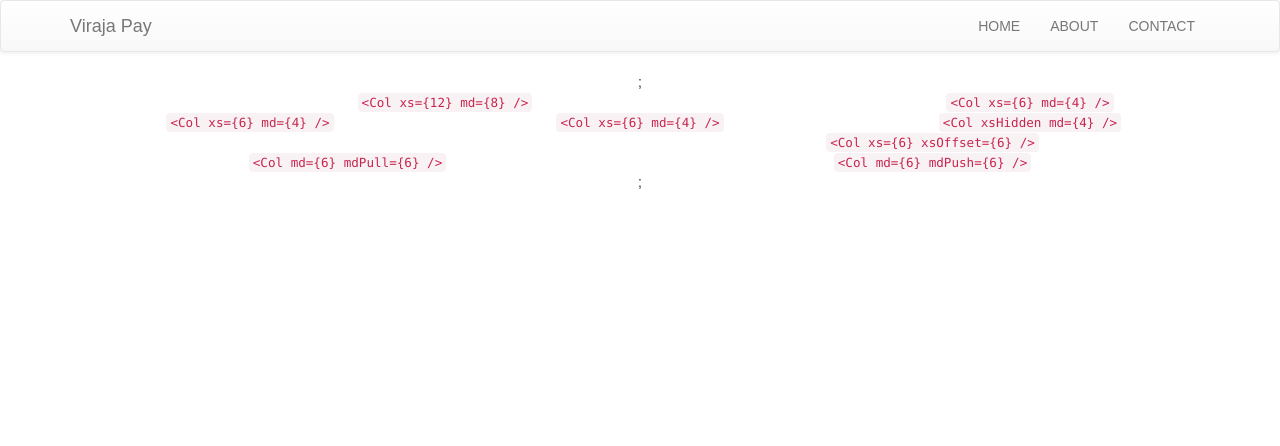
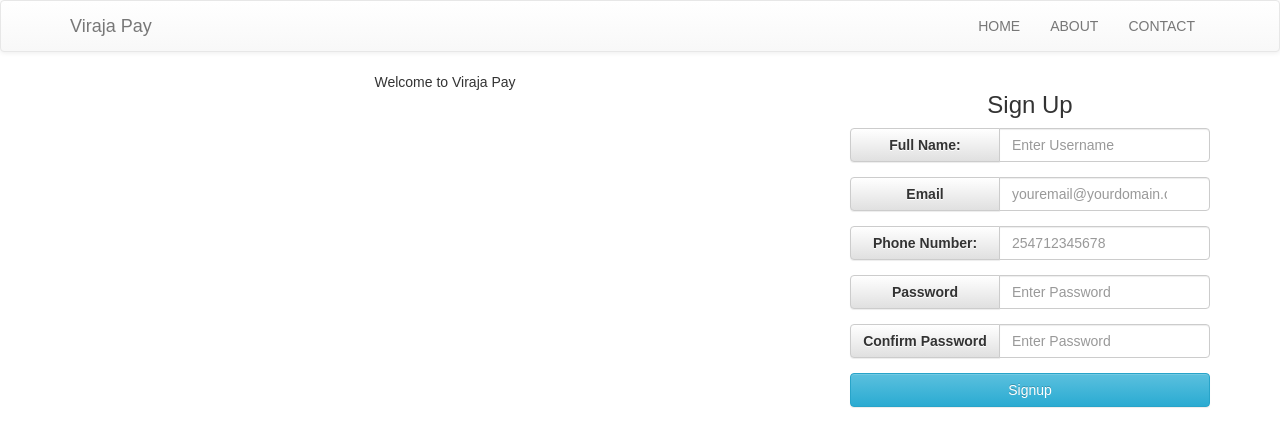
Before and after one commit to viraja-pay/viraja-frontend-react, a React (Create React App) app: page / in a window 1280 px wide. Shown: the top 446 px of the page. Built offline with nearby package versions, Linux system fonts and the light colour scheme.

Commit message:
[Feature] Add Registration Form

```diff
--- a/src/Layout.js
+++ b/src/Layout.js
@@ -1,6 +1,7 @@
 import React, { Component } from 'react';
 import './App.css';
 import { Grid, Row, Col } from 'react-bootstrap';
+import RegistrationForm from './RegistrationForm.js'
 
 class Layout extends Component {
   render() {
@@ -9,40 +10,14 @@
         <Grid>
           <Row className="show-grid">
             <Col xs={12} md={8}>
-              <code>&lt;{'Col xs={12} md={8}'} /&gt;</code>
+              Welcome to Viraja Pay
             </Col>
             <Col xs={6} md={4}>
-              <code>&lt;{'Col xs={6} md={4}'} /&gt;</code>
+              <RegistrationForm>
+              </RegistrationForm>
             </Col>
           </Row>
-
-          <Row className="show-grid">
-            <Col xs={6} md={4}>
-              <code>&lt;{'Col xs={6} md={4}'} /&gt;</code>
-            </Col>
-            <Col xs={6} md={4}>
-              <code>&lt;{'Col xs={6} md={4}'} /&gt;</code>
-            </Col>
-            <Col xsHidden md={4}>
-              <code>&lt;{'Col xsHidden md={4}'} /&gt;</code>
-            </Col>
-          </Row>
-
-          <Row className="show-grid">
-            <Col xs={6} xsOffset={6}>
-              <code>&lt;{'Col xs={6} xsOffset={6}'} /&gt;</code>
-            </Col>
-          </Row>
-
-          <Row className="show-grid">
-            <Col md={6} mdPush={6}>
-              <code>&lt;{'Col md={6} mdPush={6}'} /&gt;</code>
-            </Col>
-            <Col md={6} mdPull={6}>
-              <code>&lt;{'Col md={6} mdPull={6}'} /&gt;</code>
-            </Col>
-          </Row>
-        </Grid>;
+        </Grid>
       </div>
     );
   }
--- a/src/NavBar.js
+++ b/src/NavBar.js
@@ -26,7 +26,7 @@
       </NavItem>
             </Nav>
           </Navbar.Collapse>
-        </Navbar>;
+        </Navbar>
       </div>
     );
   }
--- /dev/null
+++ b/src/RegistrationForm.js
@@ -0,0 +1,210 @@
+import React, { Component } from 'react'
+import {
+  FormGroup, InputGroup, Button, FormControl,
+  ControlLabel, HelpBlock, ButtonToolbar,
+  ButtonGroup
+} from 'react-bootstrap'
+
+
+
+class RegistrationForm extends Component {
+  constructor() {
+    super();
+    this.state = {
+      password: '',
+      check_pass: '',
+    }
+  }
+
+  getValidationState() {
+    const length = this.state.password.length;
+    if (length > 9) return ['success', null];
+    else if (length > 5)
+      return ['warning', '- You\'re almost there. (min: 10 chars)'];
+    else if (length > 0)
+      return ['error', '- Password is too short. (min: 10 chars)'];
+    else return [null, null]
+  }
+
+  handlePasswordChange(e) {
+    this.setState({ password: e.target.value });
+  }
+
+  checkPasswordMatch() {
+    if (this.getValidationState()[0] === 'success' &&
+      this.state.check_pass.length > 0
+    ) {
+      if (this.state.check_pass === this.state.password) {
+        return ['success', null];
+      } else {
+        return ['error', '- Passwords don\'t match.'];
+      }
+    } else {
+      return [null, null];
+    }
+  }
+
+  handleCheckPassState(e) {
+    this.setState({ check_pass: e.target.value });
+  }
+
+  registerUser(event) {
+    const credentials = {
+      email: this.refs.email.value,
+      password: this.refs.pass.value,
+    };
+    this.props.onRegister(credentials);
+    event.preventDefault();
+  }
+
+  registrationError() {
+    if (this.props.registrationError) {
+      return (
+        <HelpBlock>
+          Oops! Something's not right.
+          <span>{this.props.registrationError}</span>
+        </HelpBlock>
+      );
+    } else {
+      return null;
+    }
+  }
+  showError() {
+    if (this.props.registrationError) {
+      return "error";
+    } else {
+      return null;
+    }
+  }
+
+  render() {
+    const labelBtnStyle = {
+      width: 150,
+      maxHeight: 34,
+    }
+    const signUpBtnStyle = {
+      width: 360,
+      maxHeight: 34,
+    }
+    return (
+      <form onSubmit={this.registerUser.bind(this)}>
+        <h3> Sign Up </h3>
+        <FormGroup validationState={this.showError()}>
+          {this.registrationError()}
+          <FormGroup>
+            <InputGroup>
+              <InputGroup.Button>
+                <Button style={labelBtnStyle}>
+                  <ControlLabel>Full Name:</ControlLabel>
+                </Button>
+              </InputGroup.Button>
+              <input className="form-control"
+                type="text"
+                placeholder="Enter Username"
+                required
+              />
+            </InputGroup>
+          </FormGroup>
+          <FormGroup>
+            <InputGroup>
+              <InputGroup.Button>
+                <Button style={labelBtnStyle}>
+                  <ControlLabel>Email</ControlLabel>
+                </Button>
+              </InputGroup.Button>
+              <input className="form-control"
+                type="email"
+                placeholder="youremail@yourdomain.com"
+                required
+                ref="email"
+              />
+            </InputGroup>
+          </FormGroup>
+          <FormGroup>
+            <InputGroup>
+              <InputGroup.Button>
+                <Button style={labelBtnStyle}>
+                  <ControlLabel>Phone Number:</ControlLabel>
+                </Button>
+              </InputGroup.Button>
+              <input className="form-control"
+                type="number"
+                placeholder="254712345678"
+                required
+                ref="email"
+              />
+            </InputGroup>
+          </FormGroup>
+          <FormGroup controlId="formBasicText"
+            validationState={this.getValidationState()[0]}
+          >
+            <InputGroup>
+              <InputGroup.Button>
+                <Button style={labelBtnStyle}>
+                  <ControlLabel>Password</ControlLabel>
+                </Button>
+              </InputGroup.Button>
+              <input className="form-control"
+                type="password"
+                value={this.state.password}
+                placeholder="Enter Password"
+                onChange={this.handlePasswordChange.bind(this)}
+              />
+            </InputGroup>
+            <HelpBlock
+              style={{
+                fontSize: 10
+              }}
+            >
+              {this.getValidationState()[1]}
+            </HelpBlock>
+            <FormControl.Feedback />
+          </FormGroup>
+          <FormGroup controlId="formBasicText"
+            validationState={this.checkPasswordMatch()[0]}
+          >
+            <InputGroup>
+              <InputGroup.Button>
+                <Button style={labelBtnStyle}>
+                  <ControlLabel>Confirm Password</ControlLabel>
+                </Button>
+              </InputGroup.Button>
+              <input className="form-control"
+                ref="pass"
+                type="password"
+                value={this.state.check_pass}
+                placeholder="Enter Password"
+                onChange={this.handleCheckPassState.bind(this)}
+              />
+            </InputGroup>
+            <HelpBlock
+              style={{
+                fontSize: 10
+              }}
+            >
+              {this.checkPasswordMatch()[1]}
+            </HelpBlock>
+            <FormControl.Feedback />
+          </FormGroup>
+        </FormGroup>
+        <FormGroup>
+          <InputGroup>
+            <ButtonToolbar>
+              <ButtonGroup block>
+                <input
+                  className="btn btn-info"
+                  style={signUpBtnStyle}
+                  type="submit"
+                  value="Signup"
+                />
+              </ButtonGroup>
+            </ButtonToolbar>
+          </InputGroup>
+        </FormGroup>
+      </form>
+    );
+  }
+
+}
+
+export default RegistrationForm;
```
